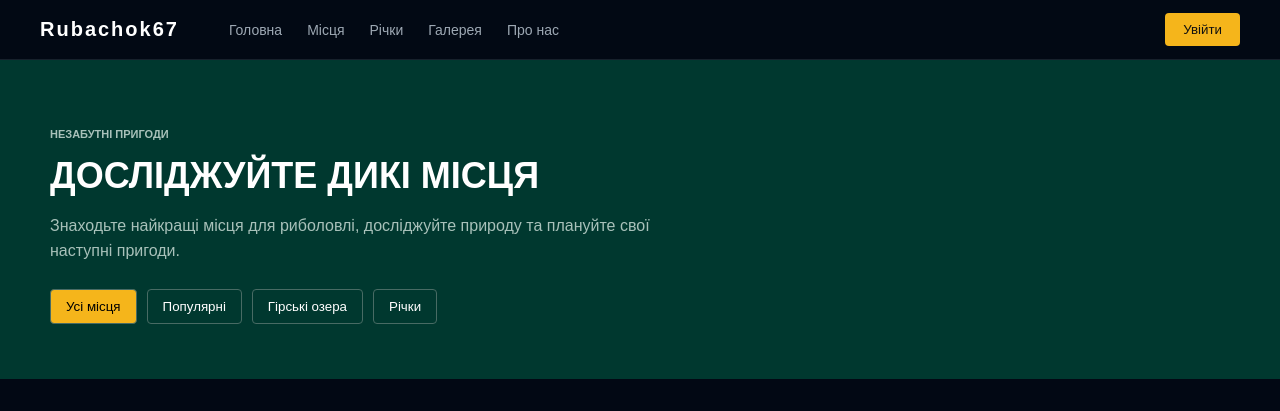
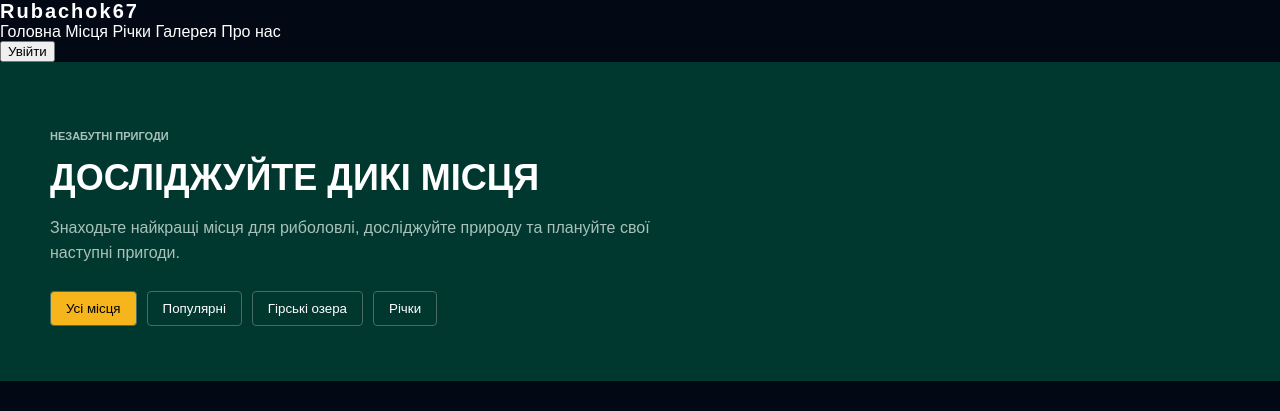
Before and after one commit to sk-hack974/Rubachok67.store, a plain HTML site: page spots.html in a window 1280 px wide. Shown: the top 411 px of the page. Drawn offline with Linux system fonts and the light colour scheme.

Commit message:
Delete header and navigation styles from spots.css
Removed styles for the header and navigation components.

```diff
--- a/spots.css
+++ b/spots.css
@@ -11,65 +11,6 @@ body {
     color: white;
 }
 
-
-/* =========================
-   ВЕРХНЄ МЕНЮ
-========================= */
-
-.header {
-    height: 60px;
-
-    display: flex;
-    align-items: center;
-
-    padding: 0 40px;
-
-    background-color: #020914;
-
-    border-bottom: 1px solid #17212c;
-}
-
-.logo {
-    color: white;
-    font-weight: bold;
-
-    margin-right: 50px;
-}
-
-nav {
-    display: flex;
-    gap: 25px;
-}
-
-nav a {
-    color: #9da8b3;
-    text-decoration: none;
-
-    font-size: 14px;
-}
-
-nav a:hover {
-    color: #ffffff;
-}
-
-.login {
-    margin-left: auto;
-
-    background-color: #f5b51b;
-    color: #111;
-
-    border: none;
-    padding: 9px 18px;
-
-    border-radius: 4px;
-
-    cursor: pointer;
-}
-
-
-/* =========================
-   ГОЛОВНИЙ БЛОК
-========================= */
 
 .hero {
     padding: 55px 50px;
```
